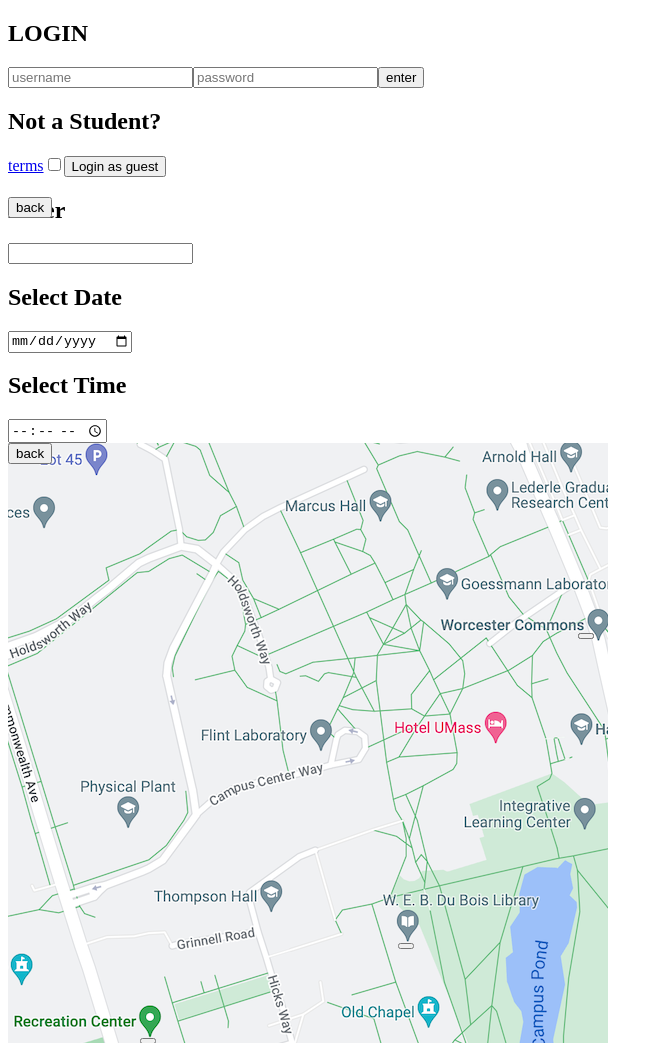
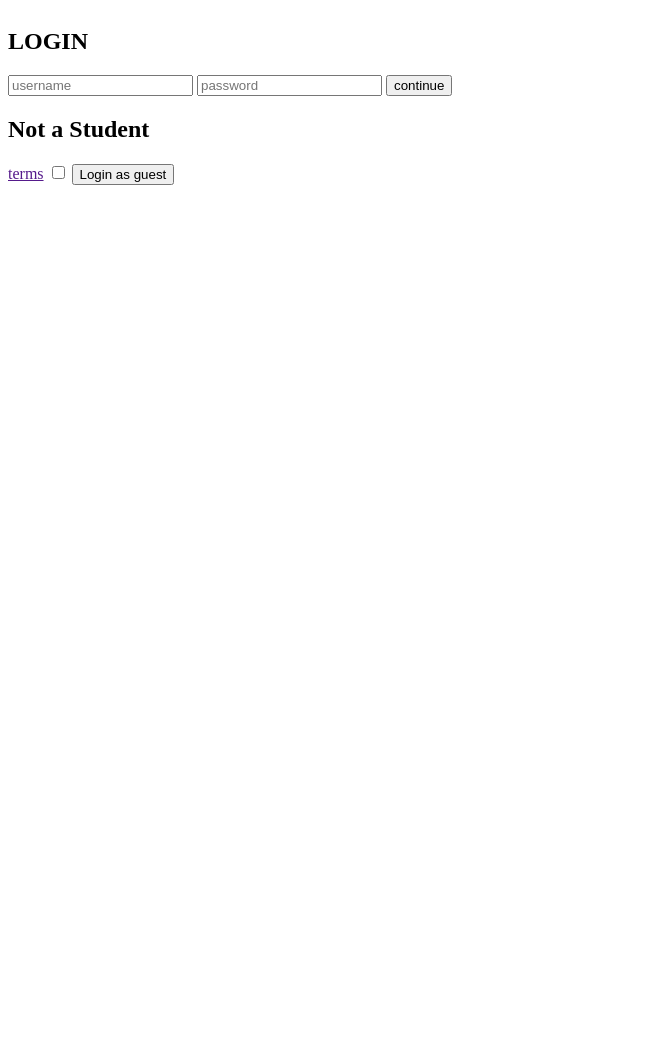
Before and after one commit to dhruvked/cs325-campus-mapper, a website: page index.html in a window 1280 px wide. Shown: the whole page, without its empty margins (0-663 px from the left). After the commit the page ends 800 px from the top, so only its background shows below. Drawn offline with Linux system fonts and the light colour scheme.

Commit message:
commit dunno

```diff
--- a/index.css
+++ b/index.css
@@ -1,5 +1,29 @@
 
-  .map{
-    height: 40 px;
-    width: 40px;
+
+#container{
+    height: 500px;
+    width: 500px;
+    overflow: scroll;
   }
+
+#library{
+  position: absolute;
+  top: 500px;
+  left: 390px;
+}
+
+#wooster{
+  position: absolute;
+  top: 190px;
+  left: 570px;
+}
+
+#rec{
+  position: absolute;
+  top: 595px;
+  left: 131.5px;
+}
+
+#back{
+  position: absolute;
+}
--- a/index.html
+++ b/index.html
@@ -9,5 +9,16 @@
 <body>
     <script src="/index.js"></script>
     <link rel="stylesheet" href="index.css">
+    <div id="container">
+        <h2>LOGIN</h2>
+        <input type="text" placeholder="username">
+        <input type="text" placeholder="password">
+        <input type="button" value="continue" onclick="firstPageCont()">
+        <h2>Not a Student</h2>
+        <a href="">terms</a>
+        <input type="checkbox" name="" id="">
+        <input type="button" value="Login as guest" onclick="firstPageCont()">
+    </div>
+
 </body>
 </html>
--- a/index.js
+++ b/index.js
@@ -46,164 +46,24 @@ data = {
   }
 }
 
-function first_page(){
-    let login = document.createElement("div");
-    let login_head = document.createElement("h2");
-    login_head.textContent="LOGIN"
+function availability(population){
+  if(population<20){return "green"}
+  else if(population>19 && population<31){return "yellow"}
+  return "red"
+}
 
-    let username = document.createElement("input");
-    username.type = "text"
-    username.placeholder = "username"
+function firstPageCont(){
+  window.location.href = "second_page.html"
+}
 
-    let password = document.createElement("input");
-    password.type = "text"
-    password.placeholder = "password"
-
-    let login_btn = document.createElement("button");
-    login_btn.innerHTML="enter"
-
-    let alternate_login = document.createElement("h2");
-    alternate_login.textContent="Not a Student?"
-
-    let terms = document.createElement("a")
-    terms.innerHTML = "terms"
-    terms.href = "/"
-
-    let check = document.createElement("input");
-    check.setAttribute("type", "checkbox")
-
-    let alternate_login_btn = document.createElement("button");
-    alternate_login_btn.innerHTML="Login as guest"
-
-    login.appendChild(login_head)
-    login.appendChild(username)
-    login.appendChild(password)
-    login.appendChild(login_btn)
-    login.appendChild(alternate_login)
-    login.appendChild(terms)
-    login.appendChild(check)
-    login.appendChild(alternate_login_btn)
-
-
-
-    //temp
-    document.body.appendChild(login);
+function secondPageCont(){
+    thirdPageCont(document.getElementById('time').value)
 }
 
 
-function second_page(){
-
-    let page2 = document.createElement("div");
-    let filter_head = document.createElement("h2");
-    filter_head.textContent="Filter"
-
-    back = document.createElement("button")
-    back.style.position = "absolute"
-
-    back.innerHTML = "back"
-    page2.appendChild(back)
-    let select_filters = document.createElement("input");
-    select_filters.setAttribute("list", "filters")
-    let dataset = document.createElement("datalist");
-    dataset.id = "filters"
-
-    let add_option = (str) => {
-        let options = document.createElement("option");
-        options.value = str
-        dataset.appendChild(options)
-    }
-
-    add_option("library");
-    add_option("cafe");
-    add_option("basketball courts");
-    add_option("gym");
-    add_option("dining hall");
-    add_option("car parks");
-
-    select_filters.appendChild(dataset)
-
-    page2.appendChild(filter_head);
-    page2.appendChild(select_filters)
-    document.body.appendChild(page2);
-
-
-    let calendar = document.createElement("div");
-    let calendar_head = document.createElement("h2");
-    calendar_head.textContent="Select Date"
-
-    calendar.appendChild(calendar_head)
-
-    let calendar_selector = document.createElement("input");
-    calendar_selector.type = "date"
-
-    calendar.appendChild(calendar_selector)
-
-    document.body.appendChild(calendar);
-
-    let date = new Date();
-
-    let time = document.createElement("div");
-    let time_head = document.createElement("h2");
-    time_head.textContent="Select Time"
-
-    time.appendChild(time_head)
-
-    let time_selector = document.createElement("input");
-
-    time_selector.type = "time"
-
-    time.appendChild(time_selector)
-
-    document.body.appendChild(time);
+function thirdPageCont(time){
+  window.location.href = "third_page.html"
+  library=document.getElementById('library')
+  time = time.substring(0,2)
+  console.log(time)
 }
-
-first_page()
-second_page()
-
-function third_page(){
-  let container = document.createElement("div")
-  let map = document.createElement("img")
-  map.src = "Screenshot 2022-11-26 at 11.46.28 AM.png"
-  container.style.height = "600px"
-  container.style.width = "600px"
-  container.style.overflow = "scroll"
-
-  back = document.createElement("button")
-    back.style.position = "absolute"
-    container.appendChild(back)
-    back.innerHTML = "back"
-
-  library = document.createElement("button")
-  library.style.position = "absolute"
-  library.style.top = "500px"
-  library.style.left = "390px"
-  container.appendChild(library)
-  container.appendChild(map)
-
-  wooster = document.createElement("button")
-  wooster.style.position = "absolute"
-  wooster.style.top = "190px"
-  wooster.style.left = "570px"
-  container.appendChild(wooster)
-  container.appendChild(map)
-
-  wooster = document.createElement("button")
-  wooster.style.position = "absolute"
-  wooster.style.top = "190px"
-  wooster.style.left = "570px"
-  container.appendChild(wooster)
-  container.appendChild(map)
-
-
-  rec = document.createElement("button")
-  rec.style.position = "absolute"
-  rec.style.top = "595px"
-  rec.style.left = "131.5px"
-  container.appendChild(rec)
-  container.appendChild(map)
-
-  container.style.position="absolute"
-  document.body.appendChild(container);
-}
-
-third_page()
```
Also changed, not shown: second_page.html (added, +28 -0 lines), third_page.html (added, +19 -0 lines).
